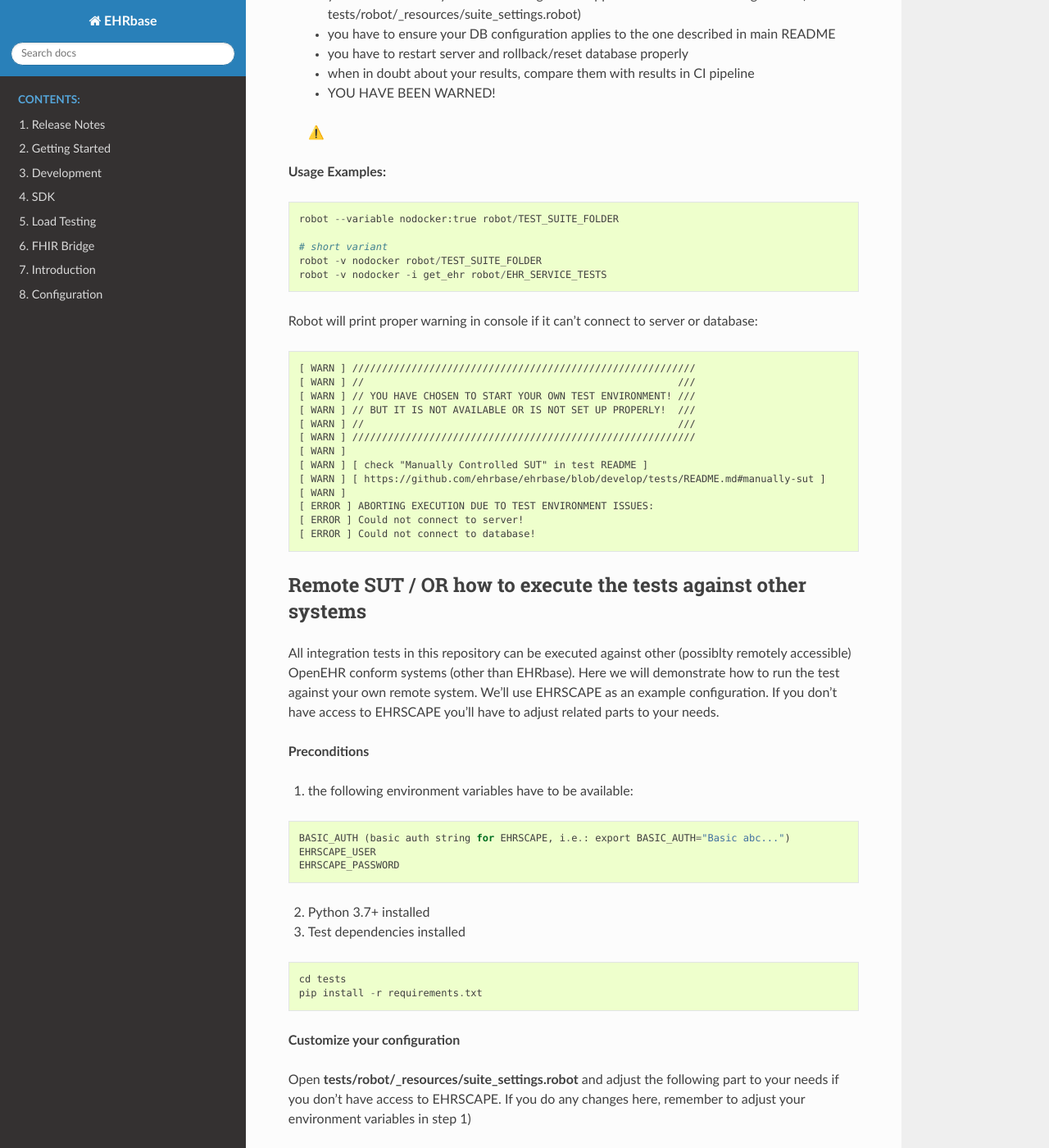
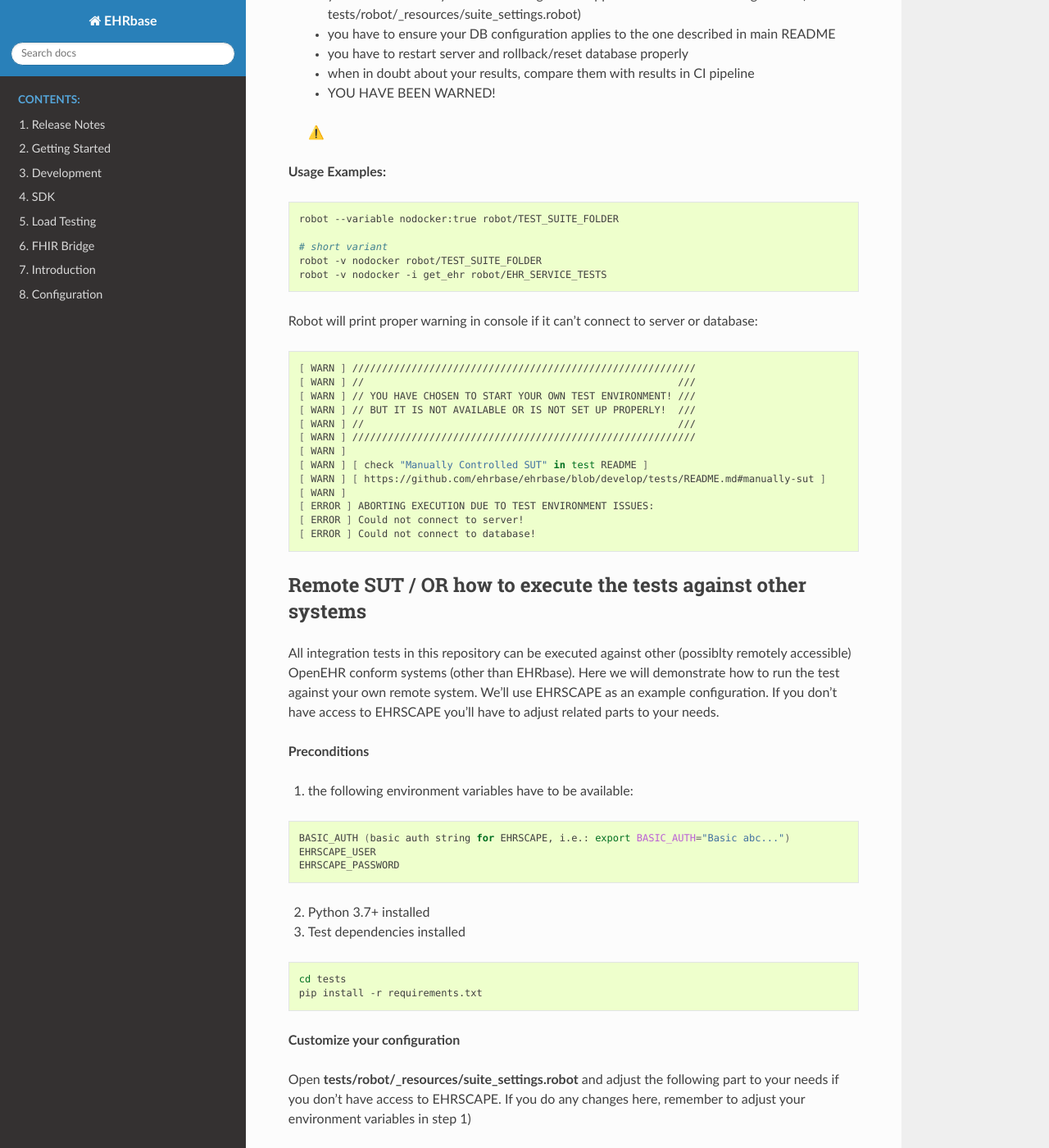
Before and after one commit to ehrbase/documentation, a Sphinx documentation site: the page built from source/03_development/02_testing/00_integration_tests.rst, in a window 1280 px wide and 1400 px high, scrolled down 2919 px. Shown: the whole window at 82% size. Built offline with Sphinx 7.4.7 and the Read the Docs theme 2.0.0, drawn with Linux system fonts in a browser that asks for light colours; formulas are drawn with MathJax 3; pages that are not in the unit, such as notebooks, are missing from menus; some of the changed text lies outside the part shown.

Commit message:
Fixing codeblock issues

```diff
--- a/source/03_development/02_testing/00_integration_tests.rst
+++ b/source/03_development/02_testing/00_integration_tests.rst
@@ -68,7 +68,7 @@ With Robot Command
 
 The following examples will run all test-cases that are inside ``robot/`` folder
 
-.. code-block::
+.. code-block:: bash
 
    # 1) from project's root
    cd tests/
@@ -76,11 +76,11 @@ The following examples will run all test-cases that are inside ``robot/`` folder
    # 2) call robot command
    robot robot/     # Linux
    robot ./robot/   # Mac OS
-   robot .\robot  # Windoofs
+   robot .\robot  # Windows
 
 Everything between ``robot`` command and the last argument are commandline option to fine control test execution and the processing of test results. Examples:
 
-.. code-block::
+.. code-block:: bash
 
    # QUICK COPY/PASTE EXAMPLES TO RUN ONLY A SPECIFIC TEST-SUITE
 
@@ -151,7 +151,7 @@ In case you don't want Robot to start up and shut down server and database for y
 
 **Usage Examples:**
 
-.. code-block::
+.. code-block:: bash
 
    robot --variable nodocker:true robot/TEST_SUITE_FOLDER
 
@@ -161,7 +161,7 @@ In case you don't want Robot to start up and shut down server and database for y
 
 Robot will print proper warning in console if it can't connect to server or database:
 
-.. code-block::
+.. code-block:: bash
 
    [ WARN ] //////////////////////////////////////////////////////////
    [ WARN ] //                                                     ///
@@ -186,7 +186,7 @@ All integration tests in this repository can be executed against other (possiblt
 
 1) the following environment variables have to be available:
 
-.. code-block::
+.. code-block:: bash
 
      BASIC_AUTH (basic auth string for EHRSCAPE, i.e.: export BASIC_AUTH="Basic abc...")
      EHRSCAPE_USER
@@ -195,7 +195,7 @@ All integration tests in this repository can be executed against other (possiblt
 2) Python 3.7+ installed
 3) Test dependencies installed
 
-.. code-block::
+.. code-block:: bash
 
    cd tests
    pip install -r requirements.txt
@@ -204,7 +204,7 @@ All integration tests in this repository can be executed against other (possiblt
 
 Open **tests/robot/_resources/suite_settings.robot** and adjust the following part to your needs if you don't have access to EHRSCAPE. If you do any changes here, remember to adjust your environment variables in step 1)
 
-.. code-block::
+.. code-block:: bash
 
    &{EHRSCAPE}             URL=https://rest.ehrscape.com/rest/openehr/v1
    ...                     HEARTBEAT=https://rest.ehrscape.com/
@@ -223,7 +223,7 @@ Run all tests at one (\ **not** recommended)
 
 This is not recommend because it may take from 30 to 60 minutes and makes it harder to analyse the results.
 
-.. code-block::
+.. code-block:: bash
 
    robot -v SUT:EHRSCAPE -e future -e circleci -e TODO -e obsolete -e libtest -d results -L TRACE --noncritical not-ready robot/
 
@@ -236,7 +236,7 @@ Execute the test suite that you are interested in by copy&pasting one of the lin
 
    Best practice is also to reset your system under test to a clear state before executing the next test suite.
 
-   .. code-block::
+   .. code-block:: bash
 
       robot -v SUT:EHRSCAPE -d results/composition -e future -e circleci -e TODO -e obsolete -e libtest -L TRACE --noncritical not-ready --name COMPO robot/COMPOSITION_TESTS
       robot -v SUT:EHRSCAPE -d results/contribution -e future -e circleci -e TODO -e obsolete -e libtest -L TRACE --noncritical not-ready --name CONTRI robot/CONTRIBUTION_TESTS
```
